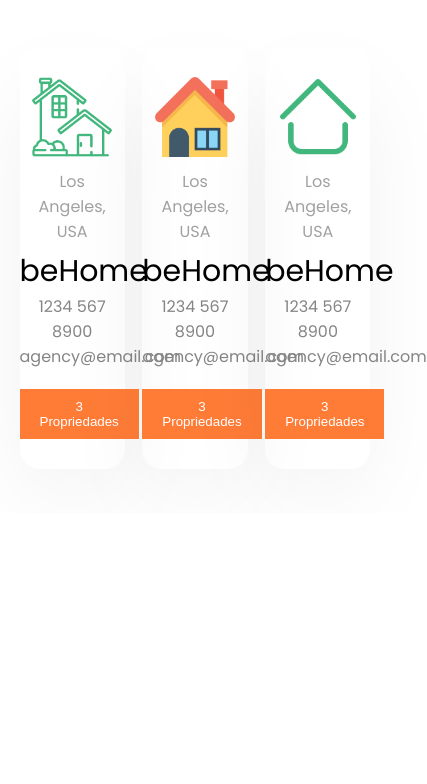
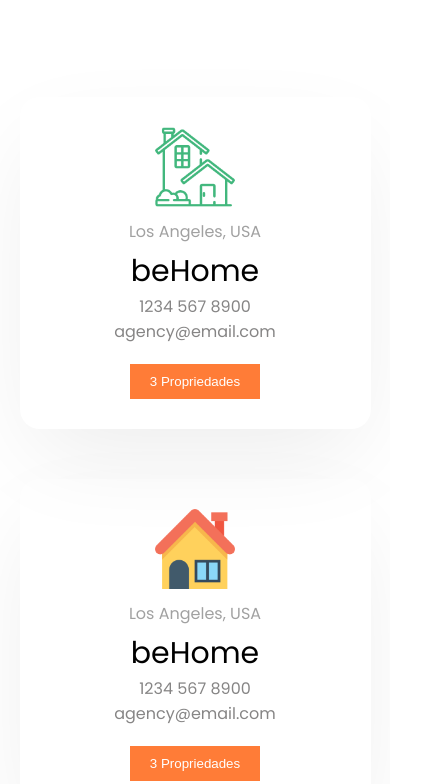
Before and after one commit to Hevelon/website-responsive, a plain HTML site: page index.html in a window 390 px wide. Shown: the part 3498-4282 px from the top of the page, 427 px wide, since content can reach past the window. Before the commit the page ends 4011 px from the top, so only its background shows below. Drawn offline with Linux system fonts and the light colour scheme.

Commit message:
responsive done

```diff
--- a/css/style.css
+++ b/css/style.css
@@ -301,8 +301,14 @@ main .container .main-text div{
     text-align: center;
     padding: 0;
 }
+.best-places .cards{
+    flex-direction: column;
 }
-
+.best-places .cards .card-iten{
+    width: 100%;
+    margin-top: 50px;
+}
+}
 @media (max-width:440px){
     .resultados .resultados-numeros{
         flex-direction: column;
```
